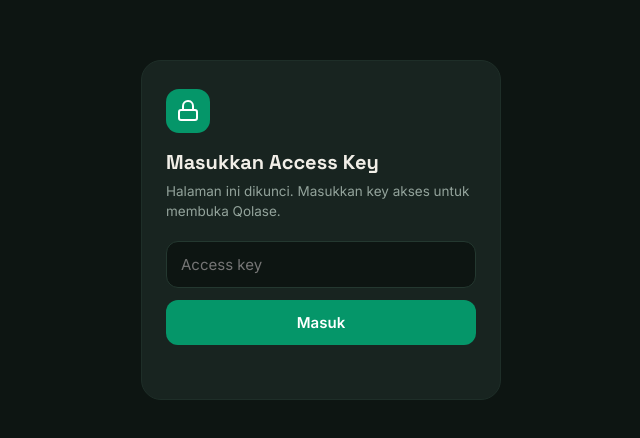
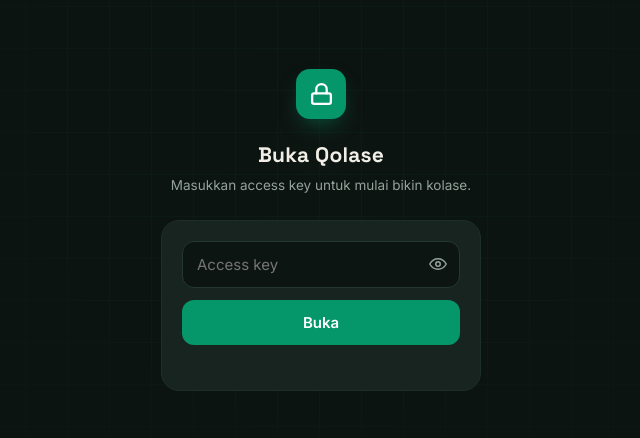
Before and after one commit to hildemyda/alpha-tools, a website: page login.html in a window 1280 px wide. Shown: the part 170-608 px from the top of the page, without its empty margins (319-959 px from the left). Drawn offline with Linux system fonts and the light colour scheme.

Commit message:
Update login.html

```diff
--- a/login.html
+++ b/login.html
@@ -8,66 +8,169 @@
 <link href="https://fonts.googleapis.com/css2?family=Space+Grotesk:wght@600;700&family=Inter:wght@400;500;600&display=swap" rel="stylesheet">
 <style>
   :root{
-    --ink:#0D1512; --ink-soft:#182420; --emerald:#10B981; --emerald-deep:#059669;
+    --ink:#0D1512; --ink-soft:#182420; --ink-line:#1E2E28;
+    --emerald:#10B981; --emerald-deep:#059669;
     --text-light:#F1EEE7; --text-dim:#93A39B; --danger:#E15B4D;
   }
   *{box-sizing:border-box;}
   html,body{margin:0;padding:0;height:100%;}
   body{
     background:var(--ink); color:var(--text-light); font-family:'Inter',sans-serif;
-    display:flex; align-items:center; justify-content:center; min-height:100vh; padding:20px;
+    min-height:100vh; position:relative; isolation:isolate;
   }
+
+  /* ---- Animated grid backdrop: always fills the viewport, never clipped
+     by content height or the browser chrome collapsing/expanding ---- */
+  .grid-bg{
+    position:fixed; inset:0; z-index:-1; pointer-events:none;
+    background-image:
+      linear-gradient(rgba(16,185,129,0.8) 1px, transparent 1px),
+      linear-gradient(90deg, rgba(16,185,129,0.8) 1px, transparent 1px);
+    background-size:42px 42px;
+    /* the lines themselves are near-invisible against --ink; the 0.8 alpha
+       above only matters once combined with this dim mix-blend + mask fade,
+       keeping the grid felt rather than seen */
+    opacity:0.055;
+    animation:gridDrift 26s linear infinite;
+  }
+  .grid-bg::after{
+    content:''; position:absolute; inset:0;
+    background:radial-gradient(circle at 50% 38%, transparent 0%, var(--ink) 78%);
+  }
+  @keyframes gridDrift{
+    from{ background-position:0 0, 0 0; }
+    to{ background-position:42px 42px, 42px 42px; }
+  }
+  @media (prefers-reduced-motion: reduce){
+    .grid-bg{ animation:none; }
+  }
+
+  .scene{
+    width:100%; max-width:360px; margin:0 auto;
+    min-height:100vh; display:flex; flex-direction:column; align-items:center; justify-content:center;
+    padding:32px 20px;
+  }
+
+  /* ---- Mark: the lock, on its own ---- */
+  .badge{
+    width:50px; height:50px; border-radius:14px; background:var(--emerald-deep);
+    display:flex; align-items:center; justify-content:center; margin-bottom:22px;
+    box-shadow:0 10px 22px -8px rgba(5,150,105,0.55);
+    opacity:0; transform:scale(0.85);
+    animation:pop 0.4s cubic-bezier(.2,.8,.3,1.15) forwards;
+  }
+  @keyframes pop{ to{ opacity:1; transform:scale(1); } }
+  .badge svg{ width:25px; height:25px; color:#fff; }
+  @media (prefers-reduced-motion: reduce){
+    .badge{ animation:none; opacity:1; transform:scale(1); }
+  }
+
+  h1{ font-family:'Space Grotesk',sans-serif; font-size:21px; margin:0 0 7px; text-align:center; letter-spacing:0.01em; }
+  .sub{ color:var(--text-dim); font-size:13.5px; margin:0 0 24px; line-height:1.55; text-align:center; }
+
   .card{
-    width:100%; max-width:360px; background:var(--ink-soft); border:1px solid #1E2E28;
-    border-radius:20px; padding:28px 24px;
+    width:100%; background:var(--ink-soft); border:1px solid var(--ink-line);
+    border-radius:18px; padding:20px 20px 18px;
   }
-  .icon{
-    width:44px; height:44px; border-radius:13px; background:var(--emerald-deep);
-    display:flex; align-items:center; justify-content:center; margin-bottom:16px;
-  }
-  .icon svg{ width:24px; height:24px; color:#fff; }
-  h1{ font-family:'Space Grotesk',sans-serif; font-size:20px; margin:0 0 6px; }
-  p{ color:var(--text-dim); font-size:13.5px; margin:0 0 20px; line-height:1.5; }
+  .field{ position:relative; margin-bottom:12px; }
   input{
     width:100%; background:var(--ink); border:1px solid #243830; color:var(--text-light);
-    font-family:'Inter',sans-serif; font-size:15px; padding:13px 14px; border-radius:12px;
-    margin-bottom:12px; outline:none;
+    font-family:'Inter',sans-serif; font-size:15px; padding:13px 44px 13px 14px; border-radius:12px;
+    outline:none; transition:border-color 0.15s ease;
   }
   input:focus{ border-color:var(--emerald); }
-  button{
+  input.invalid{ border-color:var(--danger); }
+
+  .toggle-eye{
+    position:absolute; right:6px; top:50%; transform:translateY(-50%);
+    width:32px; height:32px; border:none; background:transparent; color:var(--text-dim);
+    display:flex; align-items:center; justify-content:center; cursor:pointer; border-radius:8px;
+  }
+  .toggle-eye:active{ background:rgba(255,255,255,0.06); }
+  .toggle-eye svg{ width:18px; height:18px; }
+
+  button.submit{
     width:100%; background:var(--emerald-deep); color:#fff; border:none;
     font-family:'Inter',sans-serif; font-size:15px; font-weight:600;
-    padding:13px 14px; border-radius:12px; cursor:pointer;
+    padding:13px 14px; border-radius:12px; cursor:pointer; transition:transform 0.1s ease, opacity 0.15s ease;
   }
-  button:disabled{ opacity:0.6; }
+  button.submit:active{ transform:scale(0.98); }
+  button.submit:disabled{ opacity:0.6; }
+
   .error{
-    color:var(--danger); font-size:13px; margin-top:10px; min-height:16px;
+    color:var(--danger); font-size:13px; margin-top:11px; min-height:16px;
+    display:flex; align-items:center; gap:6px;
+  }
+  .error svg{ width:14px; height:14px; flex-shrink:0; display:none; }
+  .error.show svg{ display:block; }
+
+  .card.shake{ animation:shake 0.4s ease; }
+  @keyframes shake{
+    10%,90%{ transform:translateX(-1px); } 20%,80%{ transform:translateX(2px); }
+    30%,50%,70%{ transform:translateX(-4px); } 40%,60%{ transform:translateX(4px); }
   }
 </style>
 </head>
 <body>
-  <div class="card">
-    <div class="icon">
-      <svg viewBox="0 0 24 24" fill="none" stroke="currentColor" stroke-width="2"><rect x="3" y="11" width="18" height="10" rx="2"/><path d="M7 11V7a5 5 0 0 1 10 0v4"/></svg>
+  <div class="grid-bg" aria-hidden="true"></div>
+
+  <div class="scene">
+    <div class="badge">
+      <svg viewBox="0 0 24 24" fill="none" stroke="currentColor" stroke-width="2.2" stroke-linecap="round" stroke-linejoin="round"><rect x="3" y="11" width="18" height="10" rx="2"/><path d="M7 11V7a5 5 0 0 1 10 0v4"/></svg>
     </div>
-    <h1>Masukkan Access Key</h1>
-    <p>Halaman ini dikunci. Masukkan key akses untuk membuka Qolase.</p>
-    <form id="loginForm">
-      <input type="password" id="keyInput" placeholder="Access key" autocomplete="off" required>
-      <button type="submit" id="submitBtn">Masuk</button>
-      <div class="error" id="errorMsg"></div>
-    </form>
+
+    <h1>Buka Qolase</h1>
+    <p class="sub">Masukkan access key untuk mulai bikin kolase.</p>
+
+    <div class="card" id="card">
+      <form id="loginForm" novalidate>
+        <div class="field">
+          <input type="password" id="keyInput" placeholder="Access key" autocomplete="off">
+          <button type="button" class="toggle-eye" id="toggleEye" aria-label="Tampilkan key">
+            <svg id="eyeIcon" viewBox="0 0 24 24" fill="none" stroke="currentColor" stroke-width="2" stroke-linecap="round" stroke-linejoin="round"><path d="M1 12s4-7 11-7 11 7 11 7-4 7-11 7-11-7-11-7Z"/><circle cx="12" cy="12" r="3"/></svg>
+          </button>
+        </div>
+        <button type="submit" class="submit" id="submitBtn">Buka</button>
+        <div class="error" id="errorMsg">
+          <svg viewBox="0 0 24 24" fill="none" stroke="currentColor" stroke-width="2.2" stroke-linecap="round" stroke-linejoin="round"><circle cx="12" cy="12" r="9"/><path d="M12 8v5M12 16h.01"/></svg>
+          <span id="errorText"></span>
+        </div>
+      </form>
+    </div>
   </div>
 
   <script>
     const form = document.getElementById('loginForm');
+    const card = document.getElementById('card');
     const input = document.getElementById('keyInput');
     const btn = document.getElementById('submitBtn');
     const errorMsg = document.getElementById('errorMsg');
+    const errorText = document.getElementById('errorText');
+    const toggleEye = document.getElementById('toggleEye');
+
+    toggleEye.addEventListener('click', () => {
+      const showing = input.type === 'text';
+      input.type = showing ? 'password' : 'text';
+      toggleEye.setAttribute('aria-label', showing ? 'Tampilkan key' : 'Sembunyikan key');
+      toggleEye.querySelector('svg').innerHTML = showing
+        ? '<path d="M1 12s4-7 11-7 11 7 11 7-4 7-11 7-11-7-11-7Z"/><circle cx="12" cy="12" r="3"/>'
+        : '<path d="M17.94 17.94A10.94 10.94 0 0 1 12 19c-7 0-11-7-11-7a20.3 20.3 0 0 1 5.06-5.94M9.9 4.24A10.94 10.94 0 0 1 12 4c7 0 11 7 11 7a20.4 20.4 0 0 1-3.22 4.27M1 1l22 22"/><path d="M14.12 14.12a3 3 0 1 1-4.24-4.24"/>';
+    });
+
+    input.addEventListener('input', () => {
+      if (input.value.trim()) clearError();
+    });
 
     form.addEventListener('submit', async (e) => {
       e.preventDefault();
-      errorMsg.textContent = '';
+
+      if (!input.value.trim()) {
+        showError('Access key belum diisi, isi dulu ya.');
+        input.focus();
+        return;
+      }
+
+      clearError();
       btn.disabled = true;
       btn.textContent = 'Memeriksa...';
       try {
@@ -78,20 +181,37 @@
         });
         const data = await res.json();
         if (data.ok) {
+          btn.textContent = 'Berhasil';
           const params = new URLSearchParams(window.location.search);
           const redirect = params.get('redirect') || '/';
           window.location.href = redirect;
         } else {
-          errorMsg.textContent = data.message || 'Key salah, coba lagi.';
+          showError(data.message || 'Key belum cocok, coba lagi.');
           btn.disabled = false;
-          btn.textContent = 'Masuk';
+          btn.textContent = 'Buka';
         }
       } catch (err) {
-        errorMsg.textContent = 'Terjadi kesalahan, coba lagi.';
+        showError('Terjadi kesalahan, coba lagi.');
         btn.disabled = false;
-        btn.textContent = 'Masuk';
+        btn.textContent = 'Buka';
       }
     });
+
+    function showError(message){
+      input.classList.add('invalid');
+      errorText.textContent = message;
+      errorMsg.classList.add('show');
+      card.classList.remove('shake');
+      void card.offsetWidth; // restart animation
+      card.classList.add('shake');
+      input.select();
+    }
+
+    function clearError(){
+      input.classList.remove('invalid');
+      errorText.textContent = '';
+      errorMsg.classList.remove('show');
+    }
   </script>
 </body>
 </html>
```
